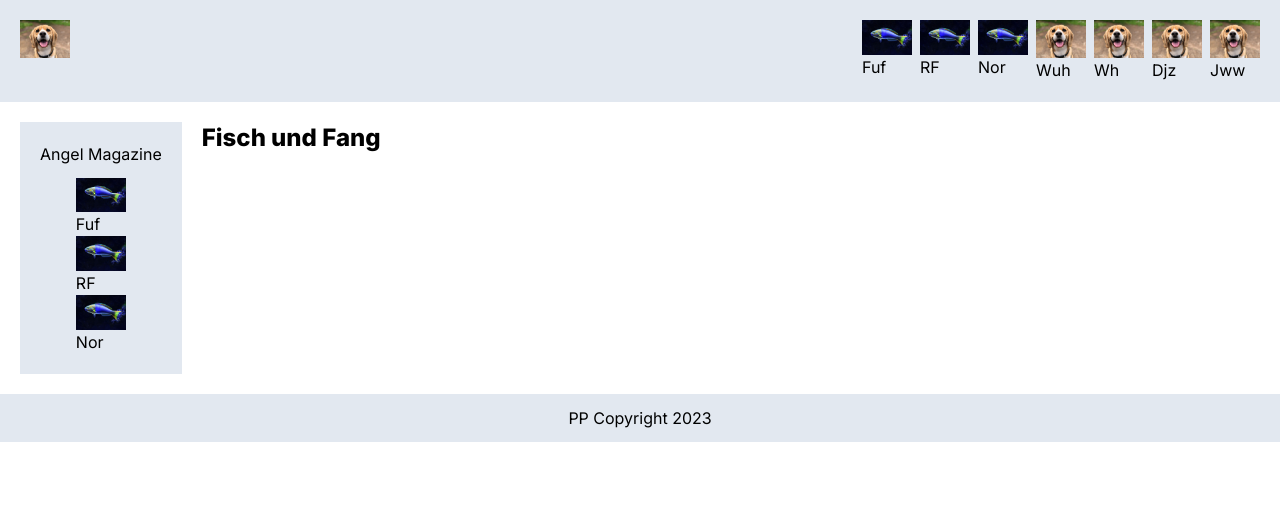
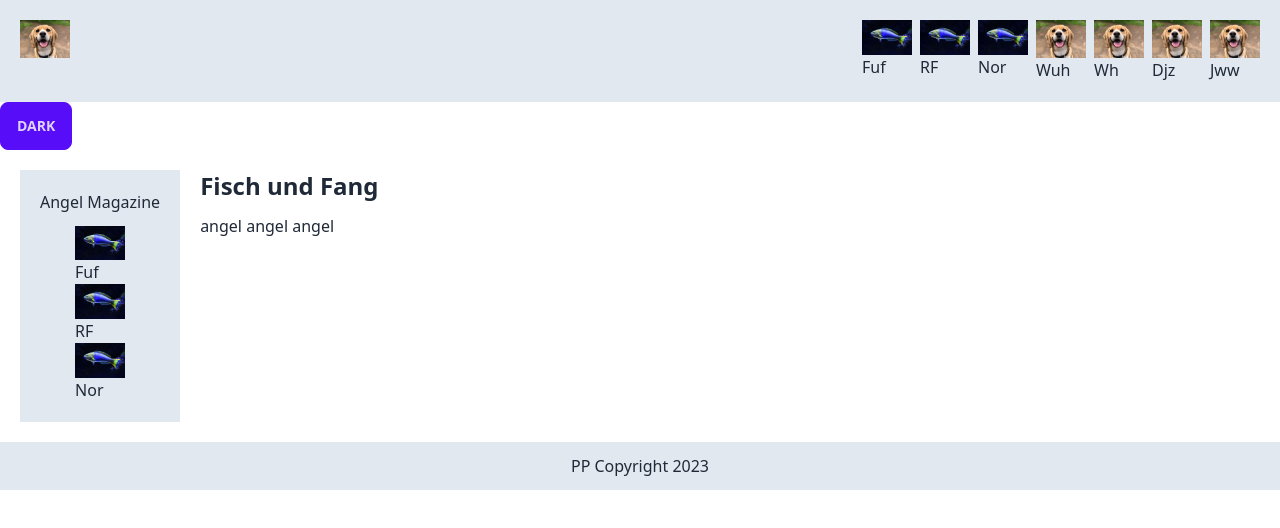
Before and after one commit to birgit2704/react-playground, a Next.js app: page /angeln/fuf in a window 1280 px wide. Shown: the top 528 px of the page. Built offline with nearby package versions, Linux system fonts and the light colour scheme.

Commit message:
implement dark mode

```diff
--- a/app/angeln/fuf/page.tsx
+++ b/app/angeln/fuf/page.tsx
@@ -4,6 +4,7 @@ const Fuf = () => {
   return (
     <main>
       <h1>Fisch und Fang</h1>
+      <p>angel angel angel</p>
     </main>
   );
 };
--- a/app/angeln/page.tsx
+++ b/app/angeln/page.tsx
@@ -4,6 +4,8 @@ const Angeln = () => {
   return (
     <main>
       <h1>Angeln Home</h1>
+
+      <p>angel angel angel</p>
     </main>
   );
 };
--- a/app/components/ArtikelCard.tsx
+++ b/app/components/ArtikelCard.tsx
@@ -16,7 +16,7 @@ const ArtikelCard = (props: Props) => {
           alt={props.name}
         />
       </figure>
-      <div className="card-body">
+      <div className="card-body dark:bg-green-600">
         <h2 className="card-title">{props.id}</h2>
         <p>{props.name}</p>
         <div className="card-actions justify-end">
--- /dev/null
+++ b/app/components/ThemeButton.tsx
@@ -0,0 +1,25 @@
+"use client";
+import { useState, useEffect } from "react";
+import { useTheme } from "next-themes";
+
+const ThemeButton = () => {
+  const { resolvedTheme, setTheme } = useTheme();
+
+  const [mounted, setMounted] = useState(false);
+  useEffect(() => setMounted(true), []);
+
+  if (!mounted) {
+    return null;
+  }
+
+  return (
+    <button
+      onClick={() => setTheme(resolvedTheme === "dark" ? "light" : "dark")}
+      className="btn btn-primary"
+    >
+      {resolvedTheme === "dark" ? "light" : "dark"}
+    </button>
+  );
+};
+
+export default ThemeButton;
--- a/app/globals.css
+++ b/app/globals.css
@@ -6,16 +6,15 @@
   --foreground-rgb: 0, 0, 0;
 }
 
-/* @media (prefers-color-scheme: dark) {
-  :root {
-    --foreground-rgb: 255, 255, 255;
-  }
+/* [data-theme="dark"] {
+  background-color: black;
+  color: white;
+}
+
+[data-theme="light"] {
+  background-color: white;
+  color: black;
 } */
-
-body {
-  color: rgb(var(--foreground-rgb));
-  background: white;
-}
 
 @layer base {
   h1 {
--- a/app/layout.tsx
+++ b/app/layout.tsx
@@ -3,6 +3,8 @@ import type { Metadata } from "next";
 import { Inter } from "next/font/google";
 import Navbar from "./Navbar";
 import Footer from "./Footer";
+import Providers from "./providers";
+import ThemeButton from "./components/ThemeButton";
 
 const inter = Inter({ subsets: ["latin"] });
 
@@ -17,11 +19,14 @@ export default function RootLayout({
   children: React.ReactNode;
 }) {
   return (
-    <html lang="en" data-theme="winter">
-      <body className={inter.className}>
-        <Navbar />
-        <main className="p-5">{children}</main>
-        <Footer />
+    <html lang="en">
+      <body>
+        <Providers>
+          <Navbar />
+          <ThemeButton />
+          <main className="p-5">{children}</main>
+          <Footer />
+        </Providers>
       </body>
     </html>
   );
--- /dev/null
+++ b/app/providers.tsx
@@ -0,0 +1,9 @@
+"use client";
+import "./globals.css";
+import { ThemeProvider } from "next-themes";
+
+const Providers = ({ children }: { children: React.ReactNode }) => {
+  return <ThemeProvider>{children}</ThemeProvider>;
+};
+
+export default Providers;
--- a/package.json
+++ b/package.json
@@ -10,6 +10,7 @@
   },
   "dependencies": {
     "next": "13.5.4",
+    "next-themes": "^0.2.1",
     "react": "^18",
     "react-dom": "^18"
   },
--- a/tailwind.config.ts
+++ b/tailwind.config.ts
@@ -6,18 +6,20 @@ const config: Config = {
     "./components/**/*.{js,ts,jsx,tsx,mdx}",
     "./app/**/*.{js,ts,jsx,tsx,mdx}",
   ],
+
   theme: {
-    extend: {
-      backgroundImage: {
-        "gradient-radial": "radial-gradient(var(--tw-gradient-stops))",
-        "gradient-conic":
-          "conic-gradient(from 180deg at 50% 50%, var(--tw-gradient-stops))",
+    container: {
+      center: true,
+      padding: {
+        DEFAULT: "1rem",
+        md: "1.5rem",
+        lg: "2rem",
       },
     },
   },
   plugins: [require("daisyui")],
   daisyui: {
-    themes: ["winter"],
+    themes: ["light", "dark"],
   },
 };
 export default config;
```
Also changed, not shown: 1 other file (tests, documents, lock files or other folders).
